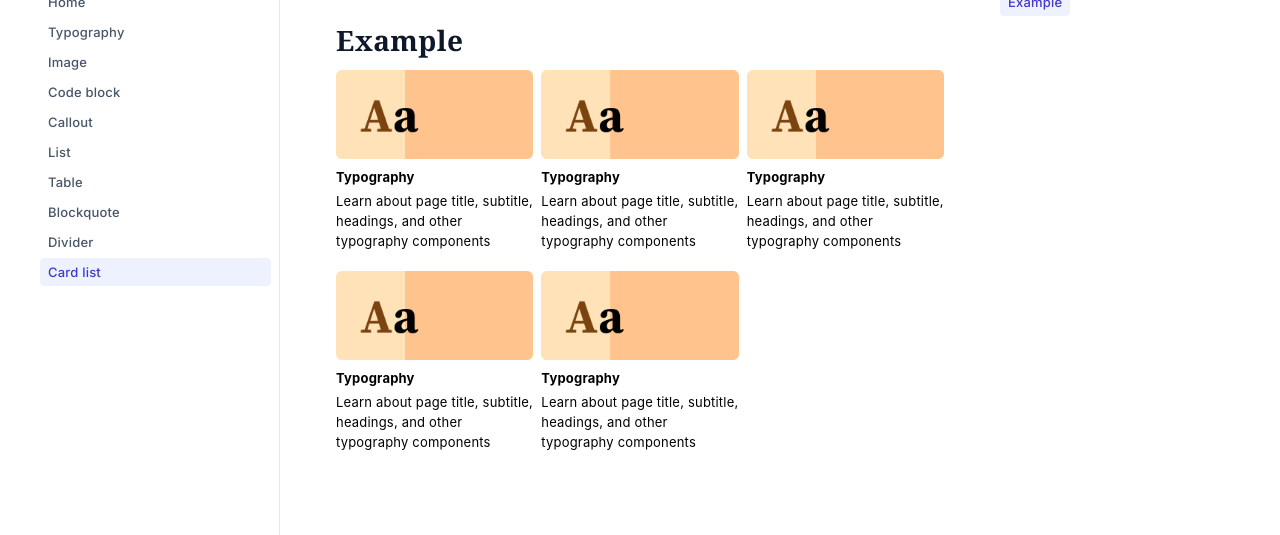
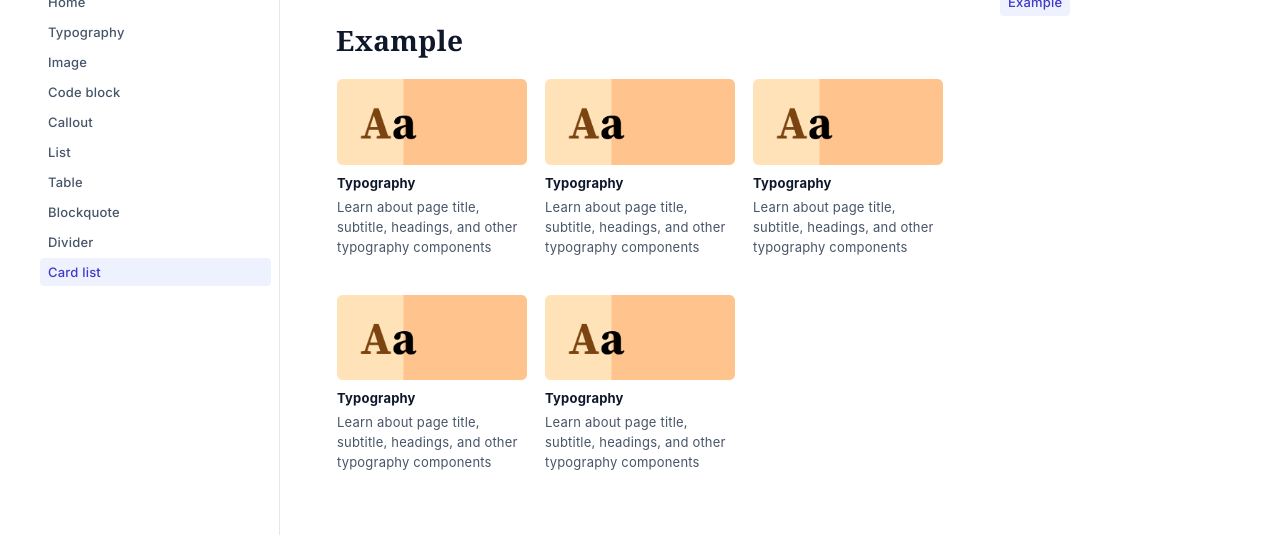
Before and after one commit to vrepsys/portal-template, a Next.js app: page /card-list in a window 1280 px wide. Shown: the part 146-681 px from the top of the page. Built offline with nearby package versions, Linux system fonts and the light colour scheme; a web font is replaced by a local one.

Commit message:
Updated card hover style

```diff
--- a/pages/card-list.tsx
+++ b/pages/card-list.tsx
@@ -6,13 +6,15 @@ import TypographyImage from '/public/cards/typography.png';
 
 const Card: React.FC = () => {
   return (
-    <div className="flex flex-col mb-3">
-      <div className="flex overflow-hidden">
-        <Image src={TypographyImage} alt="" aria-hidden={true} />
-      </div>
-      <div className='text-small font-bold mt-2'>Typography</div>
-      <div className='text-small mt-1'>Learn about page title, subtitle, headings, and other typography components</div>
-    </div>
+    <li className='-mx-2'>
+      <a href="#" className="flex flex-col p-2 pb-3 bg-white rounded-xl duration-300 border border-white hover:bg-slate-50 hover:border-slate-100">
+        <div className="flex overflow-hidden">
+          <Image src={TypographyImage} alt="" aria-hidden={true} />
+        </div>
+        <div className='text-small font-bold text-color-default mt-2'>Typography</div>
+        <div className='text-small text-color-secondary mt-1'>Learn about page title, subtitle, headings, and other typography components</div>
+      </a>
+    </li>
   );
 };
 
@@ -25,12 +27,12 @@ const CardsPage: NextPage = () => {
           <PageSubtitle>Learn more about table components in this template</PageSubtitle>
         </header>
         <Heading2>Example</Heading2>
-        <ul className="card-list grid grid-cols-1 md:grid-cols-2 lg:grid-cols-3 gap-2">
-          <li><Card /></li>
-          <li><Card /></li>
-          <li><Card /></li>
-          <li><Card /></li>
-          <li><Card /></li>
+        <ul className="grid grid-cols-1 md:grid-cols-2 lg:grid-cols-3 gap-4 list-none">
+          <Card />
+          <Card />
+          <Card />
+          <Card />
+          <Card />
         </ul>
       </article>
     </PageLayout>
--- a/styles/globals.css
+++ b/styles/globals.css
@@ -131,13 +131,6 @@ a {
   article ol li {
   }
 
-  article ul.card-list {
-    @apply list-none
-  }
-  article ul.card-list li {
-    @apply ml-0;
-  }
-
   article hr {
     @apply bg-color-divider my-3;
   }
@@ -233,6 +226,18 @@ a {
   }
   .button.search:hover::after {
     @apply text-indigo-400 bg-indigo-100;
+  }
+
+  article ul.card-list {
+    @apply list-none
+  }
+  article ul.card-list li {
+  }
+  article ul.card-list li a {
+    @apply border-0 bg-white rounded-xl duration-300 border border-white;
+  }
+  article ul.card-list li a:hover {
+    @apply bg-slate-50 border-color-divider;
   }
 
   .list-headline {
```
